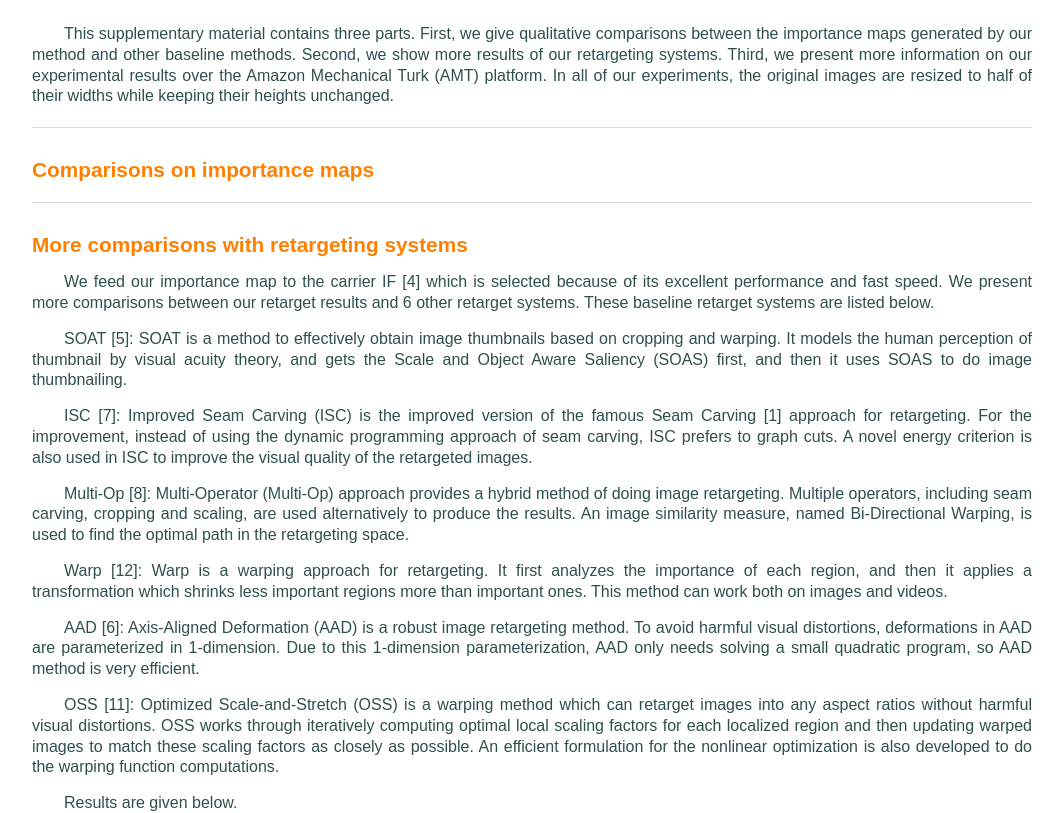
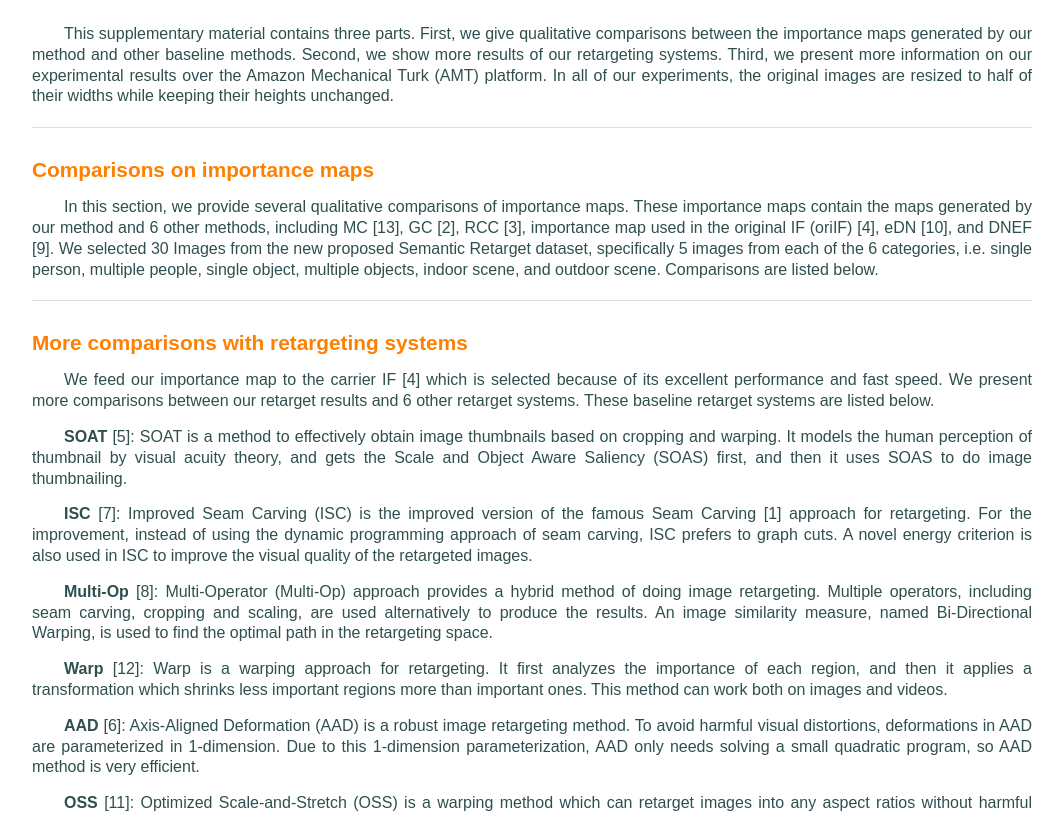
Before and after one commit to kfysfx/kfysfx.github.io, a plain HTML site: page supp_.html in a window 1280 px wide. Shown: the part 140-953 px from the top of the page, without its empty margins (108-1171 px from the left). Drawn offline with Linux system fonts and the light colour scheme.

Commit message:
Update supp_.html

```diff
--- a/supp_.html
+++ b/supp_.html
@@ -45,6 +45,11 @@ experiments, the original images are resized to half of their widths while keepi
 		<div class="wrap">
 			<h2 id="subject">Comparisons on importance maps</h2>
 			<p align="justify" style="text-indent:2em">
+				In this section, we provide several qualitative comparisons of importance maps. These importance maps contain the maps
+generated by our method and 6 other methods, including MC [13], GC [2], RCC [3], importance map used in the original IF
+(oriIF) [4], eDN [10], and DNEF [9]. We selected 30 Images from the new proposed Semantic Retarget dataset, specifically
+5 images from each of the 6 categories, i.e. single person, multiple people, single object, multiple objects, indoor scene, and
+outdoor scene. Comparisons are listed below.
 			</p>
 	<div class="line"></div>
         </div>
@@ -62,32 +67,32 @@ We present more comparisons between our retarget results and 6 other retarget sy
 listed below.
 			</p>
 			<p align="justify" style="text-indent:2em">
-				SOAT [5]: SOAT is a method to effectively obtain image thumbnails based on cropping and warping. It models the human
+				<b>SOAT</b> [5]: SOAT is a method to effectively obtain image thumbnails based on cropping and warping. It models the human
 perception of thumbnail by visual acuity theory, and gets the Scale and Object Aware Saliency (SOAS) first, and then it uses
 SOAS to do image thumbnailing.
 			</p>
 			<p align="justify" style="text-indent:2em">
-				ISC [7]: Improved Seam Carving (ISC) is the improved version of the famous Seam Carving [1] approach for retargeting.
+				<b>ISC</b> [7]: Improved Seam Carving (ISC) is the improved version of the famous Seam Carving [1] approach for retargeting.
 For the improvement, instead of using the dynamic programming approach of seam carving, ISC prefers to graph cuts. A
 novel energy criterion is also used in ISC to improve the visual quality of the retargeted images.
 			</p>
 			<p align="justify" style="text-indent:2em">
-				Multi-Op [8]: Multi-Operator (Multi-Op) approach provides a hybrid method of doing image retargeting. Multiple operators,
+				<b>Multi-Op</b> [8]: Multi-Operator (Multi-Op) approach provides a hybrid method of doing image retargeting. Multiple operators,
 including seam carving, cropping and scaling, are used alternatively to produce the results. An image similarity
 measure, named Bi-Directional Warping, is used to find the optimal path in the retargeting space.
 			</p>
 			<p align="justify" style="text-indent:2em">
-				Warp [12]: Warp is a warping approach for retargeting. It first analyzes the importance of each region, and then it applies
+				<b>Warp</b> [12]: Warp is a warping approach for retargeting. It first analyzes the importance of each region, and then it applies
 a transformation which shrinks less important regions more than important ones. This method can work both on images and
 videos.
 			</p>
 			<p align="justify" style="text-indent:2em">
-				AAD [6]: Axis-Aligned Deformation (AAD) is a robust image retargeting method. To avoid harmful visual distortions,
+				<b>AAD</b> [6]: Axis-Aligned Deformation (AAD) is a robust image retargeting method. To avoid harmful visual distortions,
 deformations in AAD are parameterized in 1-dimension. Due to this 1-dimension parameterization, AAD only needs solving
 a small quadratic program, so AAD method is very efficient.
 			</p>
 			<p align="justify" style="text-indent:2em">
-				OSS [11]: Optimized Scale-and-Stretch (OSS) is a warping method which can retarget images into any aspect ratios without
+				<b>OSS</b> [11]: Optimized Scale-and-Stretch (OSS) is a warping method which can retarget images into any aspect ratios without
 harmful visual distortions. OSS works through iteratively computing optimal local scaling factors for each localized region
 and then updating warped images to match these scaling factors as closely as possible. An efficient formulation for the
 nonlinear optimization is also developed to do the warping function computations.
```
